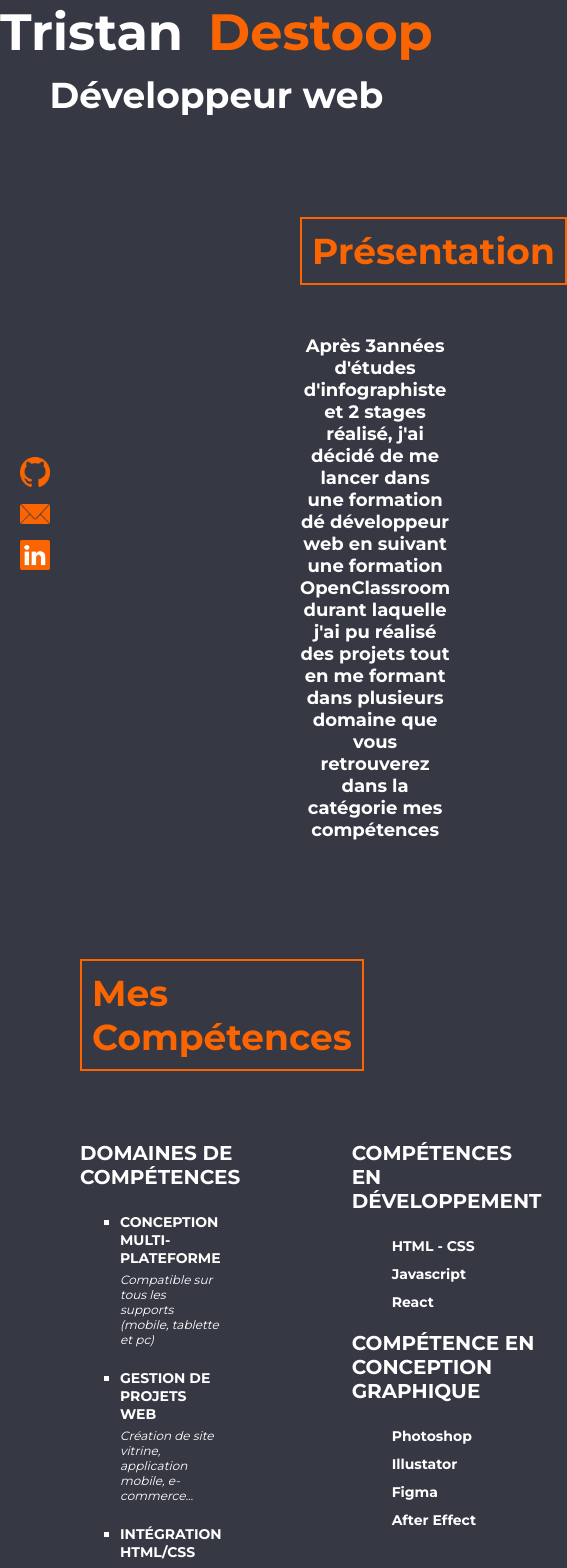
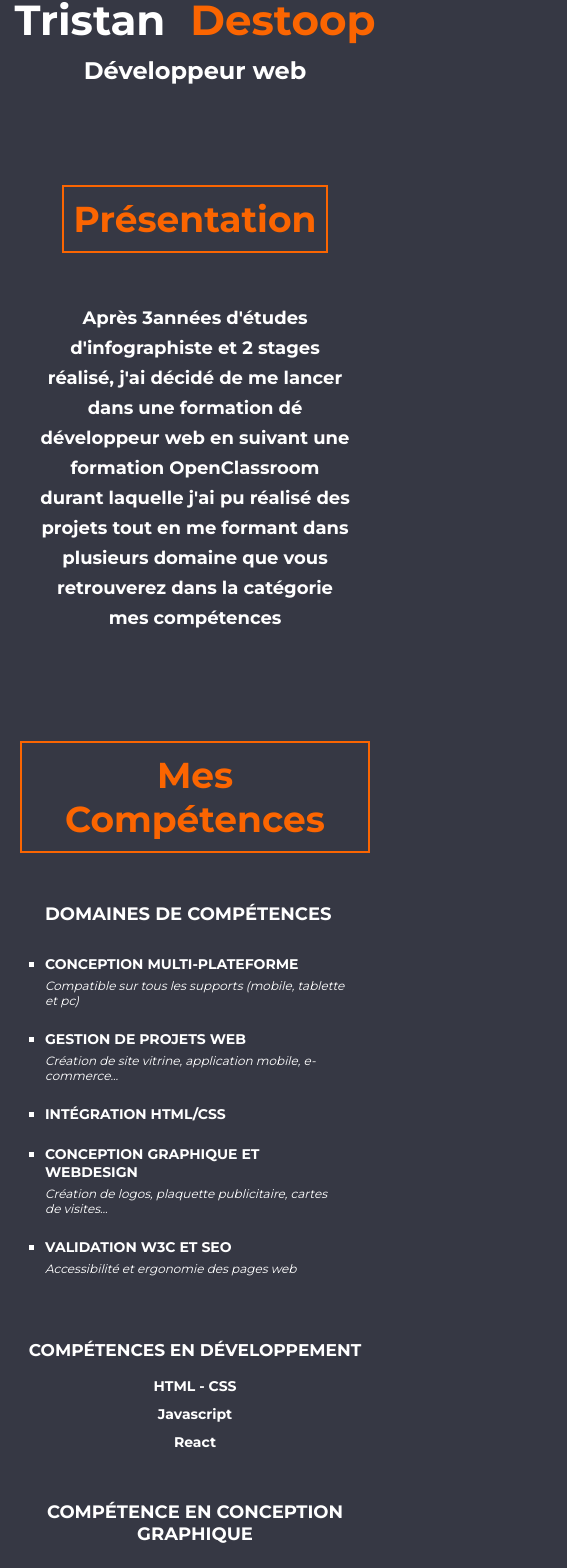
Before and after one commit to Zargan59/Portfolio, a React (Create React App) app: page / in a window 390 px wide. Shown: the part 211-1779 px from the top of the page, 567 px wide, since content can reach past the window. Built offline with nearby package versions, Linux system fonts and the light colour scheme; a web font is replaced by a local one.

Commit message:
Ajout de la version mobile du portfolio

```diff
--- a/src/Component/Footer.jsx
+++ b/src/Component/Footer.jsx
@@ -5,7 +5,7 @@ import "../Style/Footer.css"
 function Footer(){
     return(
         <div className="Footer">
-            <div className="contact">
+            <div className="contact" id= "contact">
 
             <h4>Merci d'avoir prêté attention à mon portfolio, n'hésitez pas à me contacter à l'adresse mail </h4>
             <a href="mailto:tristan.destoop@gmail.com">tristan.destoop@gmail.com</a>
--- a/src/Component/Icone.jsx
+++ b/src/Component/Icone.jsx
@@ -10,8 +10,8 @@ import Linkedin from '../Image/Linkedin.png'
 
 function link(){
 return(
-    <div className="link_left">
-        <ul className="link_list">
+    <div className="link_left" >
+        <ul className="link_list" >
                 <a href ="https://github.com/Zargan59">
             <li>
                     <img src={Github} alt="Logo Github" className="Github" />
--- a/src/Component/Projet.jsx
+++ b/src/Component/Projet.jsx
@@ -1,12 +1,11 @@
 import React from "react";
 import '../Style/Global.css'
 import '../Style/projet.css'
-import { NavLink } from "react-router-dom";
 
 function projet(){
     const Booki = require('../Image/Projet/Booki/Desktop - 1.png')
     const ohmyfood = require("../Image/Projet/Ohmyfood/Accueil.png")
-    const Kanap = require("../Image/Projet/Kanap.png")
+    // const Kanap = require("../Image/Projet/Kanap.png")
     const Kasa = require ("../Image/Projet/Kanap.png")
 
     return(
@@ -17,7 +16,8 @@ function projet(){
 
             <div className="content">
                 <div className="cards">
-                    <a href="">
+                    <a href="https://zargan59.github.io/Booki/">
+
                         <div className="pictures">
                             <img src={Booki} alt="" className="projet_pic" />
                         </div>
--- a/src/Style/Footer.css
+++ b/src/Style/Footer.css
@@ -17,3 +17,9 @@ margin-bottom: 0;
     font-size: 22px;
     font-weight: bold;
 }
+@media(max-width: 900px){
+    .contact{
+        margin: 0 20px;
+        font-size: 18px;
+    }
+}
--- a/src/Style/Link.css
+++ b/src/Style/Link.css
@@ -33,3 +33,20 @@ img{
     padding: 0;
     margin-left: 10px;
 }
+
+@media(max-width : 900px){
+    .link_left{
+        flex-direction: row;
+        position:static;
+        margin-left: auto;
+        margin-right: auto;
+    }
+    .link_list{
+        flex-direction: row;
+        margin-right: auto;
+        margin-left: auto;
+        padding: 0;
+        margin: 0;
+        margin-bottom: 20px;
+    }
+}
--- a/src/Style/Nav.css
+++ b/src/Style/Nav.css
@@ -51,3 +51,14 @@ h1{
     margin-right: auto;
     margin-bottom: 100px;
 }
+@media (max-width:900px) {
+    .developpeur{
+        font-size: 24px;
+    }
+    .name{
+        font-size: 28px;
+    }
+    .title{
+        text-align: center;
+    }
+}
--- a/src/Style/Skills.css
+++ b/src/Style/Skills.css
@@ -2,18 +2,6 @@
 .global_skills{
     margin:  50px 80px  ;
 }
-/* .title{
-    margin-left: auto;
-    margin-right: auto;
-    width: fit-content;
-    color: #fb6501;
-    font-size: 24px;
-    border: 2px solid #fb6501;
-    margin-bottom: 50px;
-}
-h2{
-    margin: 10px;
-} */
 .Skills{
     display: flex;
     width: fit-content;
@@ -55,3 +43,53 @@ p{
 .Pole_skills{
     margin-right: 80px;
 }
+
+@media(max-width:900px){
+    .global_skills{
+        margin: 0 20px;
+    }
+    .Skills{
+        flex-direction: column;
+    }
+    .Pole_skills{
+        /* border: 2px solid white; */
+        margin-bottom: 35px;
+        margin-left: auto;
+        margin-right: auto;
+        width: 300px ;
+    }
+    .Pole_skills h3{
+        margin-left: 30px;
+        margin: 0;
+        margin-bottom: 30px;
+        font-size: 18px;
+    }
+    .Pole_skills ul{
+        margin: 0px;
+        padding: 0;
+        /* list-style: nonje; */
+    }
+    .dev {
+        margin: 0;
+        padding: 0;
+        width: 100%;
+        text-align: center;
+    }
+    .dev_skills h3{
+        text-align: center;
+        font-size: 17px;
+    }
+    .Outils{
+        margin-top: 50px;
+        margin-bottom: 100px;
+    }
+    .Outils h3{
+        font-size: 18px;
+        text-align: center;
+    }
+    .Outils ul{
+        padding: 0;
+        margin-right: auto;
+        text-align: center;
+    }
+}
--- a/src/Style/about.css
+++ b/src/Style/about.css
@@ -17,3 +17,15 @@
     padding-bottom: 50px;
     margin: 0 300px;
 }
+
+@media (max-width: 900px) {
+    .Apropos{
+        width: 80%;
+        margin: 40px;
+        margin-left: auto;
+        margin-right: auto;
+    }
+    .about{
+        line-height: 30px;
+    }
+}
--- a/src/Style/banner.css
+++ b/src/Style/banner.css
@@ -23,3 +23,14 @@
     color: white;
     text-shadow: gray;
 }
+
+@media(max-width:900px){
+    .banner {
+        width: 100%;
+    }
+    .banner a {
+        margin-right: auto;
+        margin-left: auto;
+        font-size: 14px;
+    }
+}
--- a/src/Style/projet.css
+++ b/src/Style/projet.css
@@ -17,7 +17,9 @@
 .cards a{
     width: 80%;
 }
-
+.bckg_image{
+    height: 100%;
+}
 .pictures{
     width: 100%;
     height: 100%;
@@ -73,3 +75,32 @@
     font-weight: bold;
     color: #fb6501;
 }
+@media(max-width: 900px){
+    .cards{
+        width: 80%;
+        height: fit-content;
+        padding: 0;
+        margin: 0;
+        margin-left: auto;
+        margin-right: auto;
+        margin-bottom: 40px;
+
+        display: flex;
+        flex-direction: column;
+        padding: 20px;
+
+    }
+    .cards a {
+        width: 100%;
+
+    }
+    .pictures{
+        height: 200px;
+        width: 100%;
+    }
+
+    .text{
+        width: 100%;
+        z-index: 5;
+    }
+}
```
